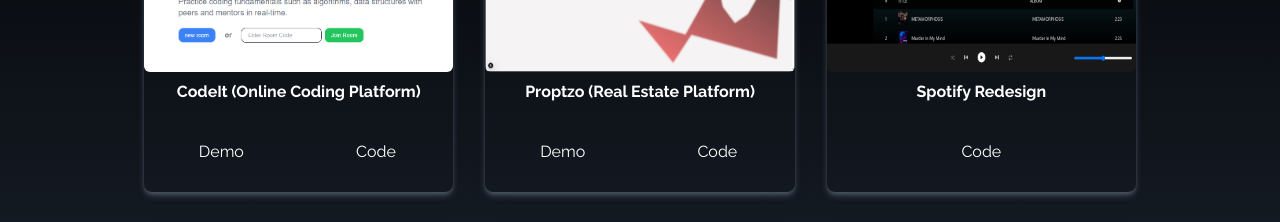
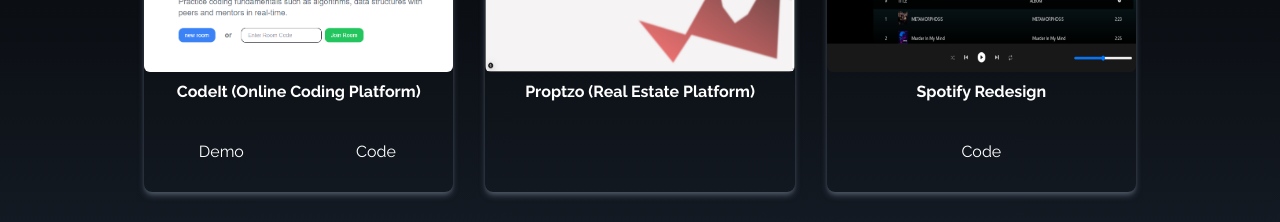
Before and after one commit to vivek31singh/Portfolio, a React (Create React App) app: page / in a window 1280 px wide. Shown: the part 1880-2102 px from the top of the page. Built offline with nearby package versions, Linux system fonts and the light colour scheme.

Commit message:
Func- build error handling

```diff
--- a/src/components/Portfolio.jsx
+++ b/src/components/Portfolio.jsx
@@ -21,8 +21,6 @@ const Portfolio = () => {
       id: 2,
       src: Proptzo,
       title: "Proptzo (real estate platform)",
-      href1: "https://www.linkedin.com/posts/vivek-singh05_nextjs-webrtc-graphql-activity-7310269514946867201-3WBq?utm_source=share&utm_medium=member_desktop&rcm=ACoAAD74NAkBZg7JkQ_15rxTY1S-2bAtiV_0Ako",
-      href2: "https://github.com/vivek31singh/codeIt",
 
     },
     {
```
